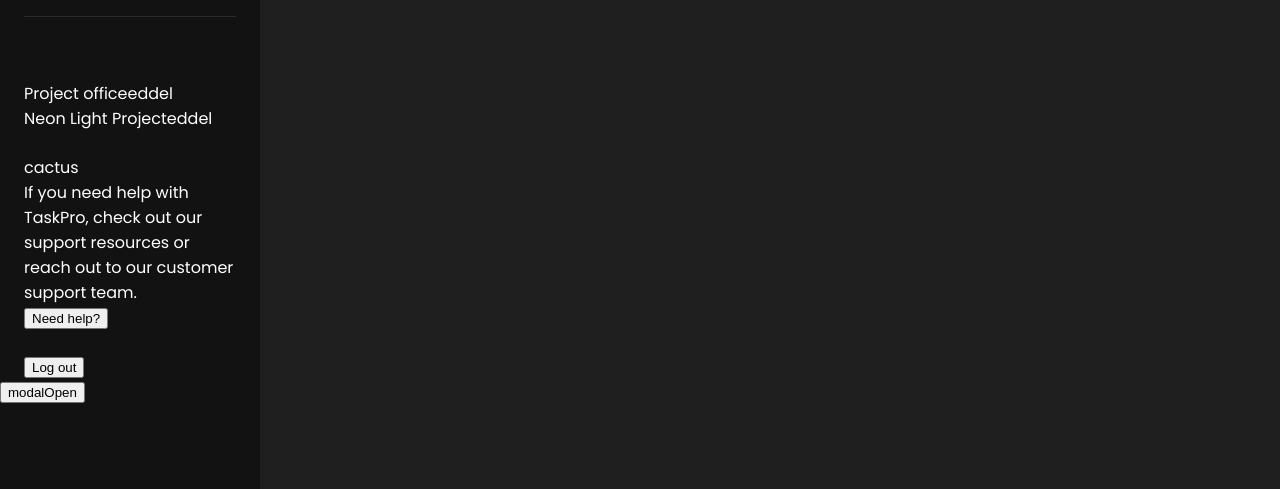
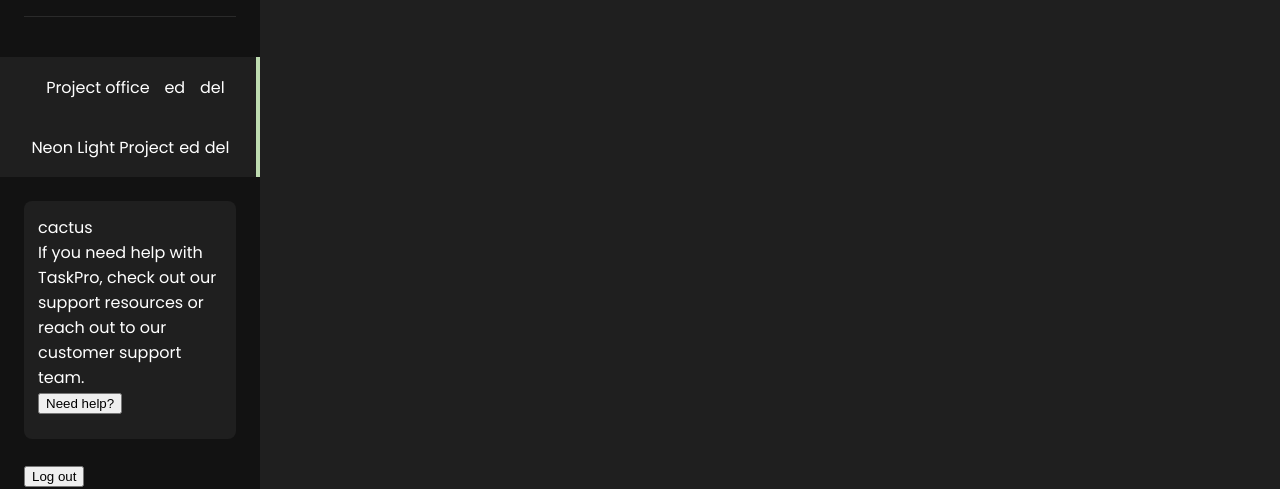
Before and after one commit to SolusBlade/ITD-node-front-project, a React (Create React App) app: page /ITD-node-front-project/home in a window 1280 px wide. Shown: the part 204-693 px from the top of the page. Built offline with nearby package versions, Linux system fonts and the light colour scheme.

Commit message:
add some styles

```diff
--- a/src/components/Sidebar/Sidebar.jsx
+++ b/src/components/Sidebar/Sidebar.jsx
@@ -45,23 +45,28 @@ export const Sidebar = () => {
         </div>
       </section>
       <section className={st.sectionBoards}>
-        <div className={st.container}>
         <ul className={st.boardsList}>
           {boards?.map(el => {
+            const activeItem = true;
+            const currentClass = activeItem ? st.boardItemActive : st.boardItem;
             return (
-                <li key={el.id} className={st.boardItem}>
+              <li key={el.id} className={currentClass}>
                 <span className={st.boardIcon}>{el.icon}</span>
                 <span className={st.boardName}>{el.name}</span>
+                {activeItem && (
+                  <>
                     <span>ed</span>
                     <span>del</span>
+                  </>
+                )}
               </li>
             );
           })}
         </ul>
-        </div>
       </section>
       <section className={st.sectionHelp}>
         <div className={st.container}>
+          <div className={st.helpWrapper}>
             <div className={st.helpCactus}>cactus</div>
             <p className={st.helpText}>
               If you need help with <span>TaskPro</span>, check out our support
@@ -70,6 +75,7 @@ export const Sidebar = () => {
             <button className={st.helpSend} onClick={handleHelp}>
               Need help?
             </button>
+          </div>
         </div>
       </section>
       <section className={st.sectionLogOut}>
--- a/src/components/Sidebar/Sidebar.module.scss
+++ b/src/components/Sidebar/Sidebar.module.scss
@@ -1,3 +1,17 @@
+.container {
+  width: 225px;
+  padding-top: 14px;
+  padding-left: 14px;
+  padding-right: 14px;
+
+  @media screen and (min-width: 768px) {
+    width: 260px;
+    padding-top: 24px;
+    padding-left: 24px;
+    padding-right: 24px;
+  }
+}
+
 .sectionTop {
   display: flex;
   flex-direction: column;
@@ -39,18 +53,31 @@
   }
 }
 
-.container {
+.boardsList {
+  list-style-type: none;
+}
+
+.boardItem {
   width: 225px;
-  padding-top: 14px;
+  height: 60px;
   padding-left: 14px;
   padding-right: 14px;
+  display: flex;
+  flex-direction: row;
+  align-items: center;
+  justify-content: space-around;
 
   @media screen and (min-width: 768px) {
     width: 260px;
-    padding-top: 24px;
     padding-left: 24px;
     padding-right: 24px;
   }
+}
+
+.boardItemActive {
+  composes: boardItem;
+  background-color: rgba(31, 31, 31, 1);
+  border-right: 4px solid #bedbb0;
 }
 
 .logoWrap {
@@ -67,3 +94,13 @@
   font-weight: 600;
   letter-spacing: -0.64px;
 }
+
+.sectionHelp {
+}
+
+.helpWrapper {
+  height: 238px;
+  padding: 14px;
+  background-color: rgba(31, 31, 31, 1);
+  border-radius: 8px;
+}
```
Lines whose indentation alone changed are shown as unchanged.
